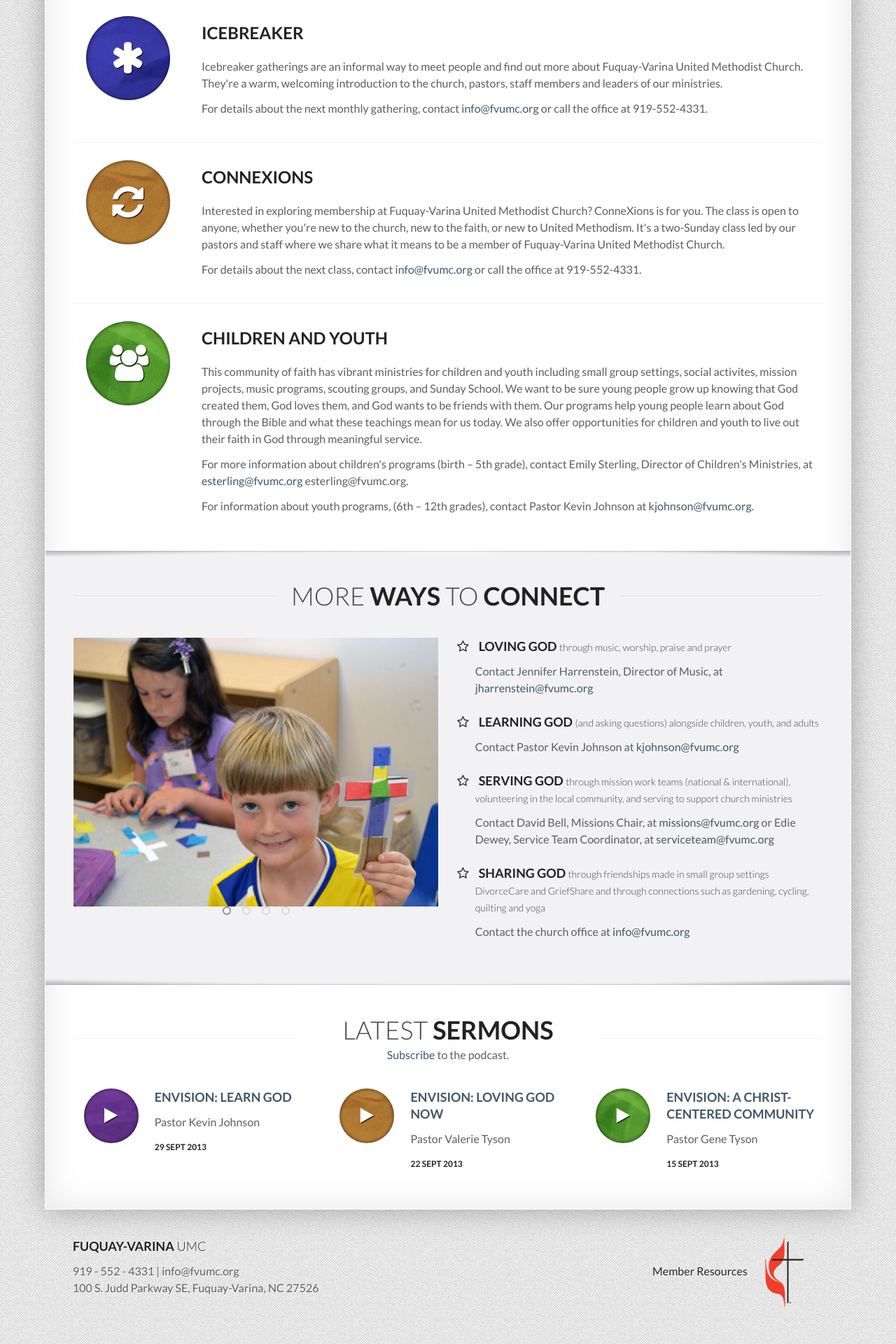
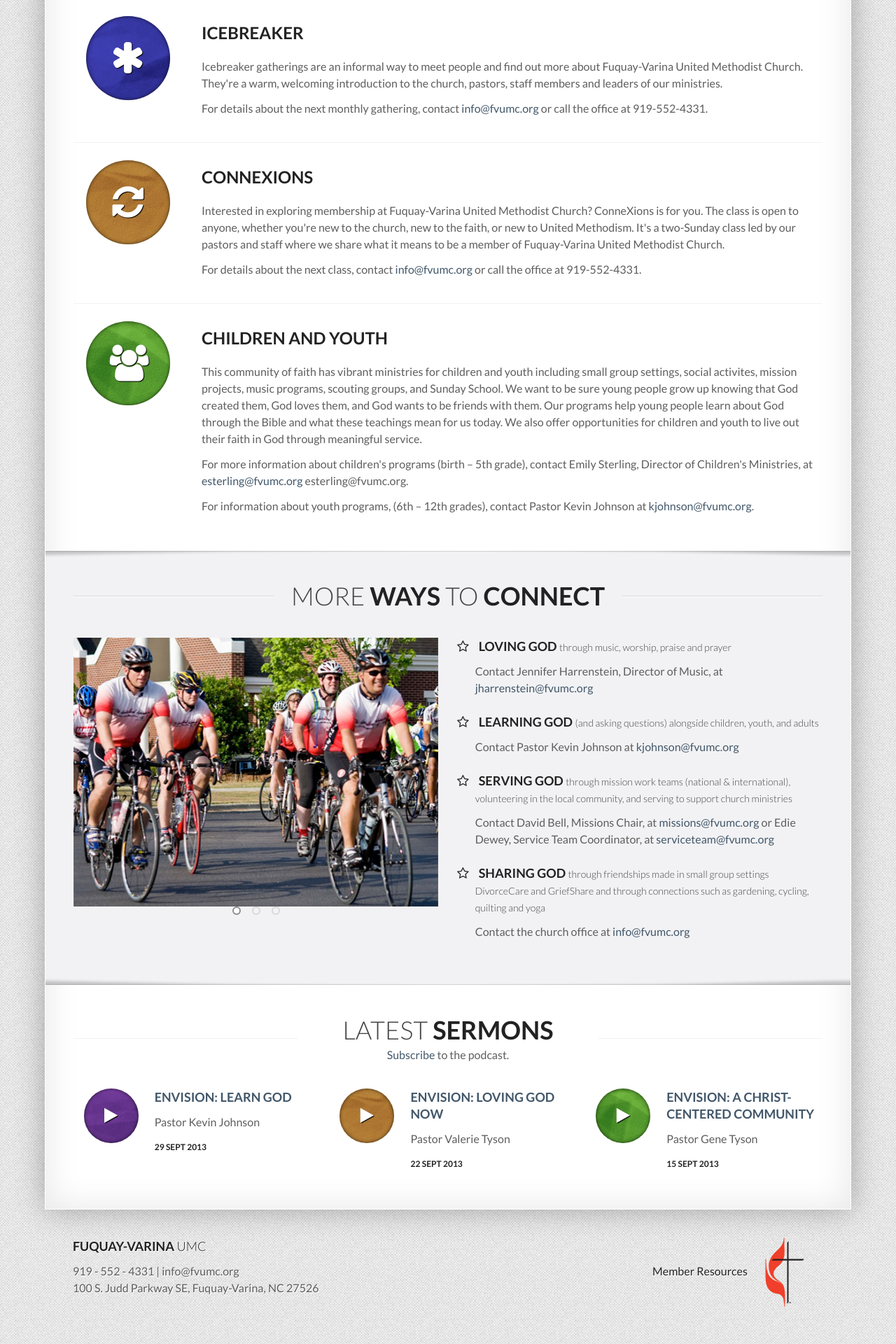
Before and after one commit to fvumc/fvumc.github.io, a Jekyll site: the page built from index.html, in a window 1280 px wide. Shown: the part 1900-3820 px from the top of the page at 70% size. Built offline with Jekyll 4.4.1, drawn with Linux system fonts in a browser that asks for light colours; Markdown is read by kramdown in place of the engine named in the settings.

Commit message:
Home Slide Images
changed slider images to remove kids

```diff
--- a/index.html
+++ b/index.html
@@ -172,16 +172,13 @@
               <div class="flexslider margin-bottom" data-flex-directions="hide" data-flex-speed="5000" id="work">
                 <ul class="slides">
                   <li>
-                    <img alt="some image" src="images/assets/slides/Smile.jpg">
-                  </li>
-                  <li>
-                    <img alt="some image" src="images/assets/slides/SundaySchool.jpg">
-                  </li>
-                  <li>
-                    <img alt="some image" src="images/assets/slides/YouthTrip.jpg">
+                    <img alt="some image" src="images/assets/slides/Cycle.jpg">
                   </li>
                   <li>
                     <img alt="some image" src="images/assets/slides/Cantata.jpg">
+                  </li>
+                  <li>
+                    <img alt="some image" src="images/assets/slides/WalkingGroup.jpg">
                   </li>
                 </ul>
               </div>
```
